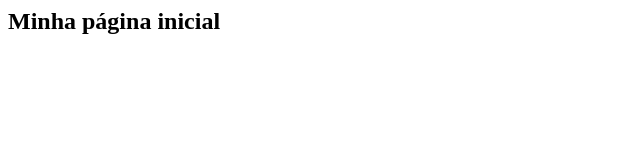
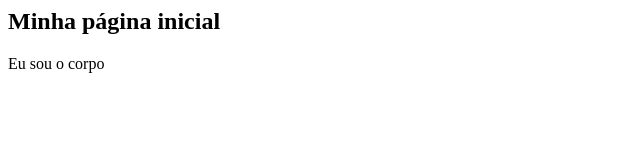
Before and after one commit to brucepessoa/cursogit, a plain HTML site: page index.html in a window 1280 px wide. Shown: the whole page, without its empty margins (0-640 px from the left). Drawn offline with Linux system fonts and the light colour scheme.

Commit message:
Adicionado corpo da página

```diff
--- a/index.html
+++ b/index.html
@@ -7,5 +7,10 @@
 	</head>
 	<body>
 		<h2>Minha página inicial</h2>
+		<div class="container">
+			<div class="corpo">
+				<p>Eu sou o corpo</p>
+			</div>
+		</div>
 	</body>
 </html>
```
